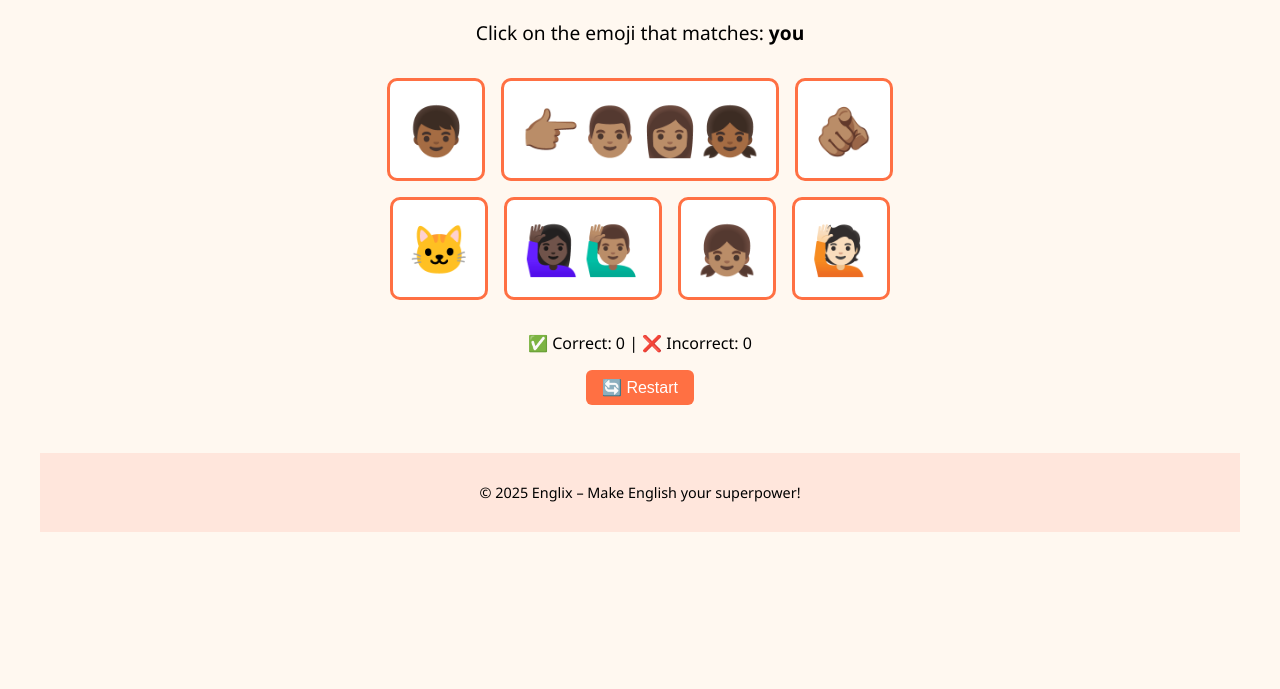
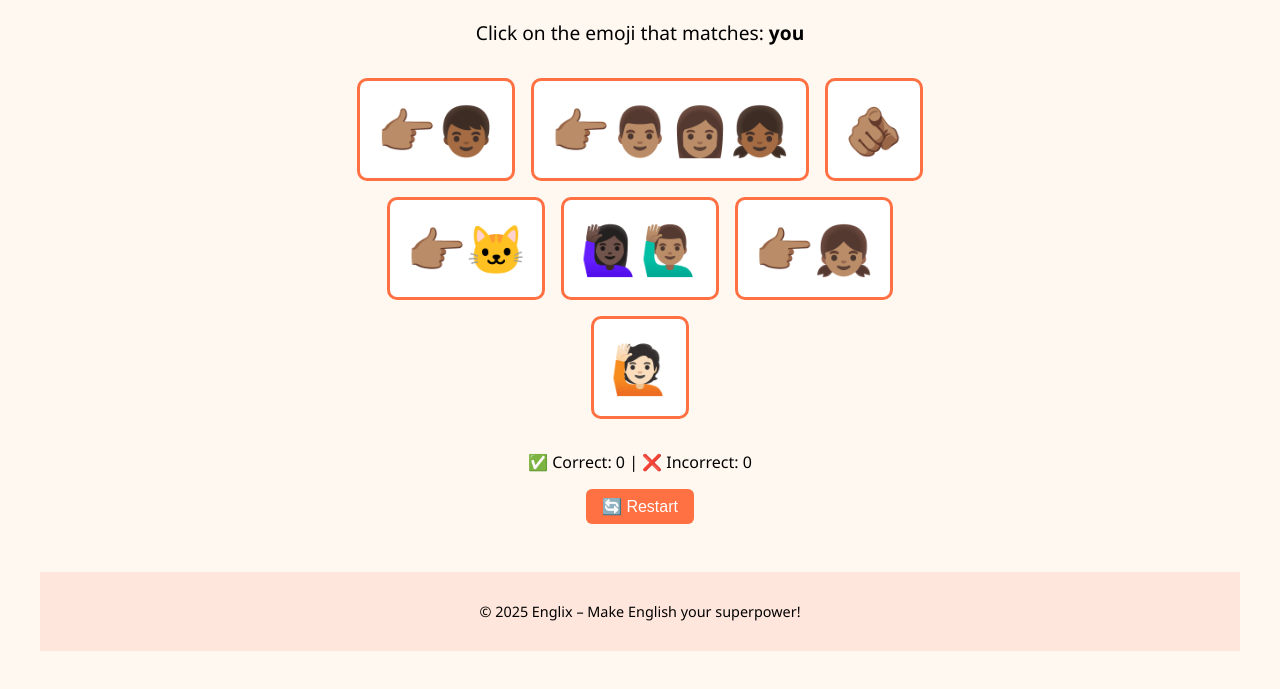
Before and after one commit to EngliForce/MAVO1, a plain HTML site: page m1t1_personal_pronouns_pickle_4.html in a window 1280 px wide. Shown: the part 207-896 px from the top of the page. Before the commit the page ends 800 px from the top, so only its background shows below. Drawn offline with Linux system fonts and the light colour scheme.

Commit message:
Update m1t1_personal_pronouns_pickle_4.html

```diff
--- a/m1t1_personal_pronouns_pickle_4.html
+++ b/m1t1_personal_pronouns_pickle_4.html
@@ -78,9 +78,9 @@
 </footer>
 <script>
     const pronouns = [
-      { pronoun: "he", emojis: ["👦🏾", "👦🏻", "👨🏽"] },
-      { pronoun: "she", emojis: ["👧🏽", "👧🏼", "👩🏾"] },
-      { pronoun: "it", emojis: ["🐶", "🐱", "🤖"] },
+      { pronoun: "he", emojis: ["👉🏽👦🏾", "👉🏽👦🏻", "👉🏽👨🏽"] },
+      { pronoun: "she", emojis: ["👉🏽👧🏽", "👉🏽👧🏼", "👉🏽👩🏾"] },
+      { pronoun: "it", emojis: ["👉🏽🐶", "👉🏽🐱", "👉🏽🤖"] },
       { pronoun: "you", emojis: ["🫵🏽", "🫵🏻"] },
       { pronoun: "we", emojis: ["🙋🏾‍♂️🙋🏼‍♀️", "🙋🏽‍♀️🙋🏻‍♂️", "🙋🏿‍♀️🙋🏽‍♂️"] },
       { pronoun: "they", emojis: ["👉🏽👨🏽‍👩🏽‍👧🏾", "👉🏽👩🏿‍👩🏾‍👦🏼", "👉🏽👨🏻‍👨🏿‍👧🏻", "👉🏽👨‍👩‍👧"] },
```
